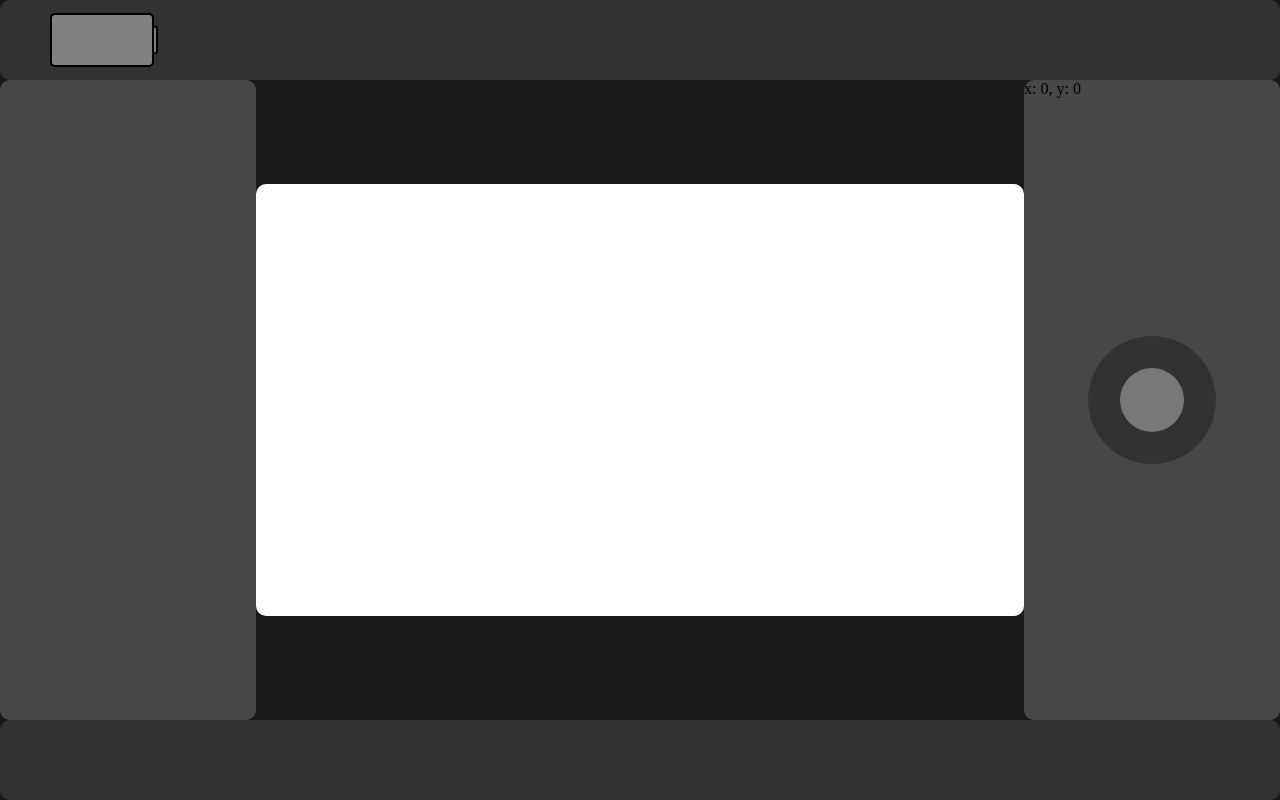
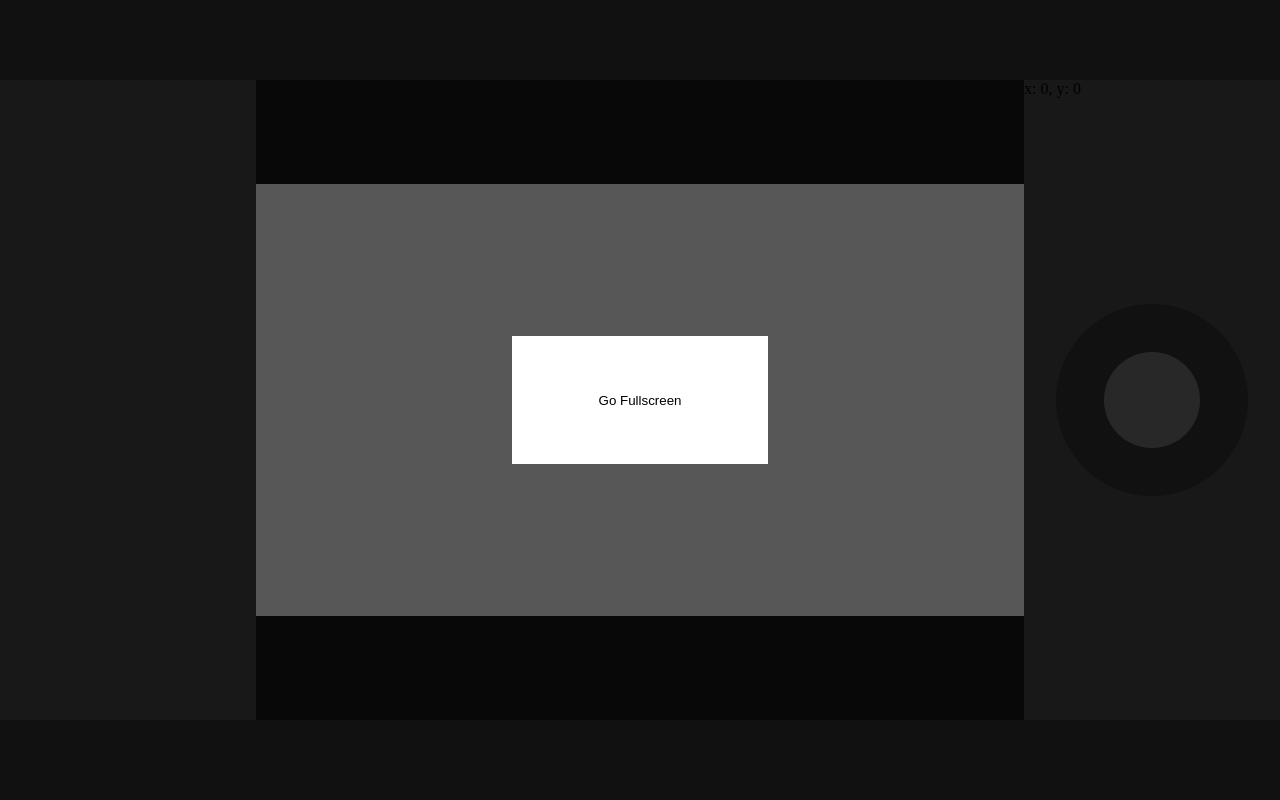
Before and after one commit to sangvikh/webhmi, a Flask app: page / in a window 1280 px wide. Run offline with Flask 3, Linux system fonts and the light colour scheme.

Commit message:
Removed battery indicator. Made the css styling better organized

```diff
--- a/app.py
+++ b/app.py
@@ -18,4 +18,4 @@
     return jsonify({'result': 'success'})
 
 if __name__ == '__main__':
-    app.run(debug=True)
+    app.run(debug=False, port=5000, host="0.0.0.0")
--- a/static/battery.js
+++ /dev/null
@@ -1,29 +0,0 @@
-if ('getBattery' in navigator or true) {
-    function updateBatteryStatus(battery) {
-        const batteryLevel = document.getElementById('battery-level');
-        const batteryText = document.getElementById('battery-text');
-
-        const level = battery.level * 100;
-        batteryLevel.style.width = `${level}%`;
-        batteryText.innerText = `${level.toFixed(0)}%`;
-
-        if (level > 70) {
-            batteryLevel.style.backgroundColor = rgb(0,200,0);
-        } else if (level > 30) {
-            batteryLevel.style.backgroundColor = rgb(200,200,0);
-        } else {
-            batteryLevel.style.backgroundColor = rgb(200,0,0);
-        }
-    }
-
-    navigator.getBattery().then(battery => {
-        updateBatteryStatus(battery);
-
-        battery.addEventListener('levelchange', () => {
-            updateBatteryStatus(battery);
-        });
-    });
-} else {
-    const batteryContainer = document.getElementById('battery-container');
-    batteryContainer.style.display = 'none';
-}
--- a/static/fullscreen.js
+++ b/static/fullscreen.js
@@ -13,6 +13,8 @@
             } else if (document.documentElement.msRequestFullscreen) { // IE/Edge
                 document.documentElement.msRequestFullscreen();
             }
+
+      toggleFullScreen();
         } else {
             if (document.exitFullscreen) {
                 document.exitFullscreen();
--- a/static/styles.css
+++ b/static/styles.css
@@ -1,3 +1,9 @@
+:root {
+    --cornerRadius: 0px;
+    --bannerHeight: 10%;
+    --widgetWidth: 20%;
+}
+
 body {
     display: flex;
     align-items: center;
@@ -10,32 +16,31 @@
 .banner {
     position: absolute;
     width: 100%;
-    height: 10%;
+    height: var(--bannerHeight);
     background-color: #323232;
-    border-radius: 10px;
+    border-radius: var(--cornerRadius);
     z-index: -2;
 }
 
 .widget {
     position: absolute;
-    width: 20%;
-    height: 80%;
-    bottom: 10%;
+    width: var(--widgetWidth);
+    top: var(--bannerHeight);
+    bottom: var(--bannerHeight);
     background-color: #474747;
-    border-radius: 10px;
+    border-radius: var(--cornerRadius);
     z-index: -1;
 }
 
 .joystick-area {
     position: absolute;
-    width: 10%;
+    width: calc(var(--widgetWidth)*0.75);
     aspect-ratio: 1;
     background-color: #323232;
     border-radius: 50%;
-    transform: translateX(-50%);
-    transform: translateY(-50%);
-    right: 5%;
-    top: 50%;
+    transform: translate(50%, 50%);
+    right: calc(var(--widgetWidth)/2);
+    bottom: 50%;
 
 }
 
@@ -52,11 +57,14 @@
 
 .video-widget {
     position: absolute;
-    width:60%;
-    max-height: 75%;
     aspect-ratio: 16/9;
+    top:50%;
+    left: 50%;
+    transform: translate(-50%, -50%);
+    width: calc(100% - 2*var(--widgetWidth));
+    max-height: calc(100% - 2*var(--bannerHeight));
     background-color: #ffffff;
-    border-radius: 10px;
+    border-radius: var(--cornerRadius);
     z-index: -2;
 }
 
@@ -65,8 +73,8 @@
     aspect-ratio: 2;
     background-color: #ffffff;
     text-emphasis-color: white;
-    border-radius: 10px;
-    border-width: 3px;
+    border-radius: var(--cornerRadius);
+    border-width: 0px;
     z-index: 1023;
 }
 
@@ -82,15 +90,15 @@
 
 .battery-container {
     position: absolute;
-    left: 50px;
+    left: 5%;
     top: 50%;
     transform: translateY(-50%);
-    width: 100px;
-    height: 50px;
+    height: 50%;
+    aspect-ratio: 2;
     border: 2px solid black;
     background-color: rgb(128, 128, 128);
     position: relative;
-    border-radius: 5px;
+    border-radius: 0px;
     z-index: 1;
 }
 .battery-level {
@@ -99,7 +107,7 @@
     position: absolute;
     left: 0;
     transition: width 0.5s;
-    border-radius: 5px;
+    border-radius:0px;
 }
 
 .battery-text {
@@ -115,7 +123,7 @@
     position: absolute;
     border: 2px solid black;
     background-color: rgb(128, 128, 128);
-    border-radius: 5px;
+    border-radius: 0px;
     left: 100%;
     width: 2%;
     height: 50%;
--- a/templates/index.html
+++ b/templates/index.html
@@ -11,26 +11,16 @@
         <div class="joystick" id="joystick"></div>
     </div>
 
-<!--
     <div class="overlay" id="overlay"></div>
     <button class="fullscreen-button" id="fullscreenButton">Go Fullscreen</button>
     <script src="{{ url_for('static', filename='fullscreen.js') }}"></script>
--->
 
-    <div class="banner" id="topBanner"style="top: 0;">
-        <div class="battery-container" id="battery-container">
-            <div class="battery-level" id="battery-level"></div>
-            <div class="battery-text" id="battery-text"></div>
-        <div class="battery-pole"></div>
-        </div>
-        <script src="{{ url_for('static', filename='battery.js') }}"></script>
-    </div>
-
+    <div class="banner" id="topBanner"style="top: 0;"></div>
     <div class="banner" id="bottomBanner"style="bottom: 0;"></div>
     <div class="widget" id="leftWidget" style="left: 0;"></div>
 
     <div class="widget" id="rightWidget"style="right: 0;">
-        <div id="joystickValue" style="z-index: 99;">x: 0, y: 0</div>
+        <div id="joystickValue" style="z-index: 99;">  x: 0, y: 0</div>
         <script src="{{ url_for('static', filename='joystick.js') }}"></script>
     </div>
 
```
